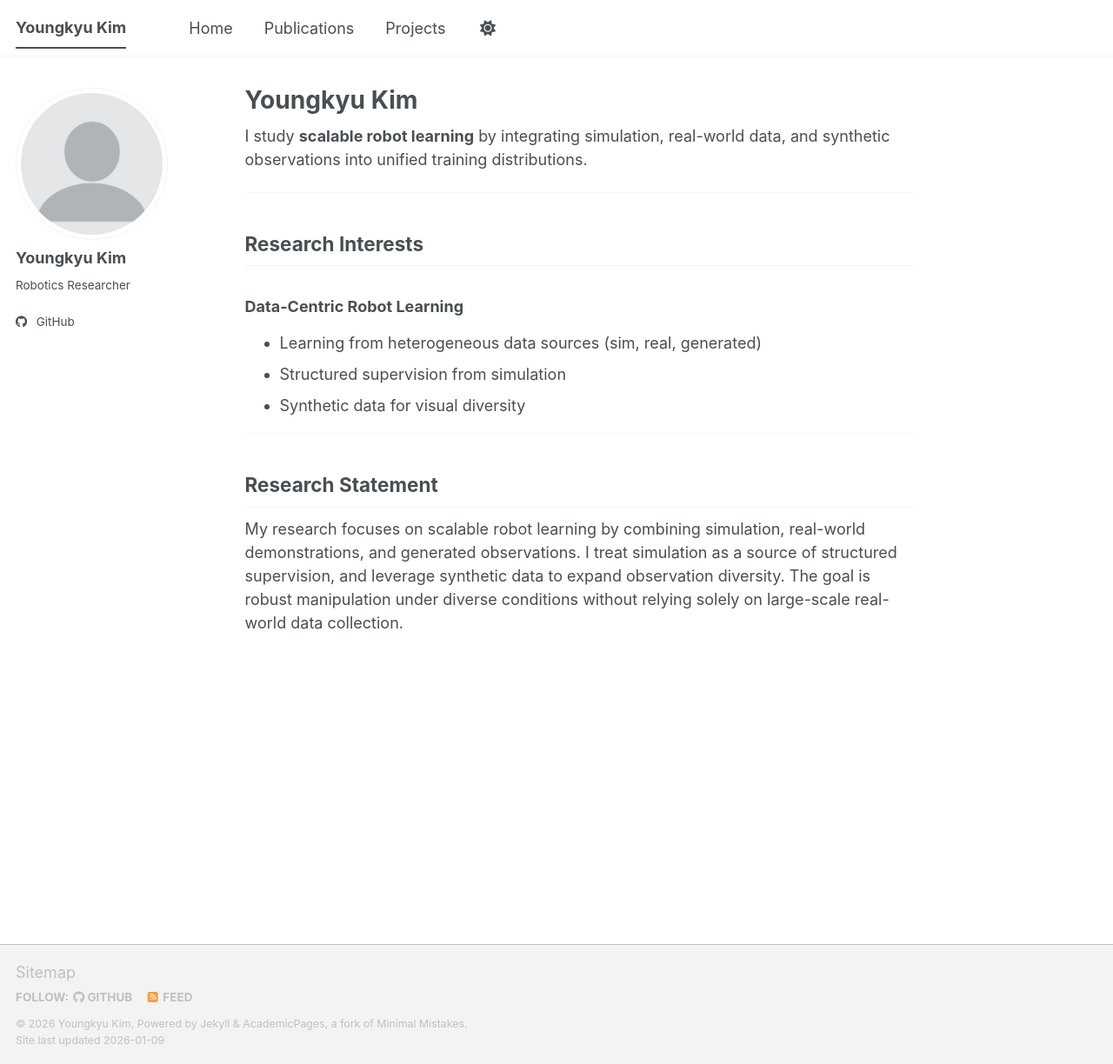
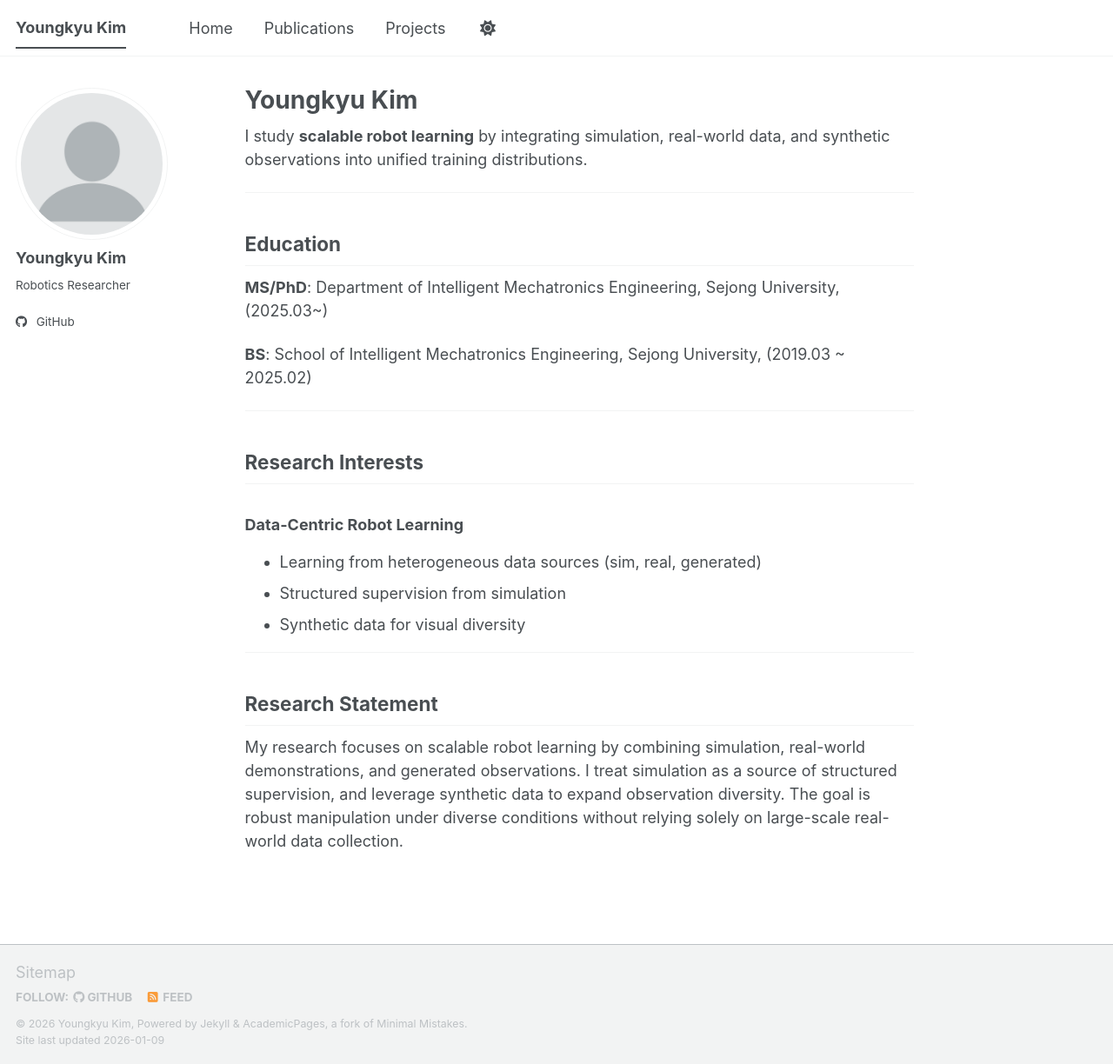
Before and after one commit to kimyg119/kimyg119.github.io, a Jekyll site: the page built from _pages/about.md, in a window 1280 px wide and 1224 px high. Shown: the whole window at 87% size. Built offline with Jekyll 4.4.1, drawn with Linux system fonts in a browser that asks for light colours; a script bundle is joined from its source files by our own code; library files that are not in the unit come from our copies.

Commit message:
Add Education section to main page

```diff
--- a/_pages/about.md
+++ b/_pages/about.md
@@ -8,6 +8,15 @@ redirect_from:
 ---
 
 I study **scalable robot learning** by integrating simulation, real-world data, and synthetic observations into unified training distributions.
+
+---
+
+## Education
+
+**MS/PhD**: Department of Intelligent Mechatronics Engineering, Sejong University, (2025.03~)
+
+**BS**: School of Intelligent Mechatronics Engineering, Sejong University, (2019.03 ~ 2025.02)
+
 
 ---
 
```
